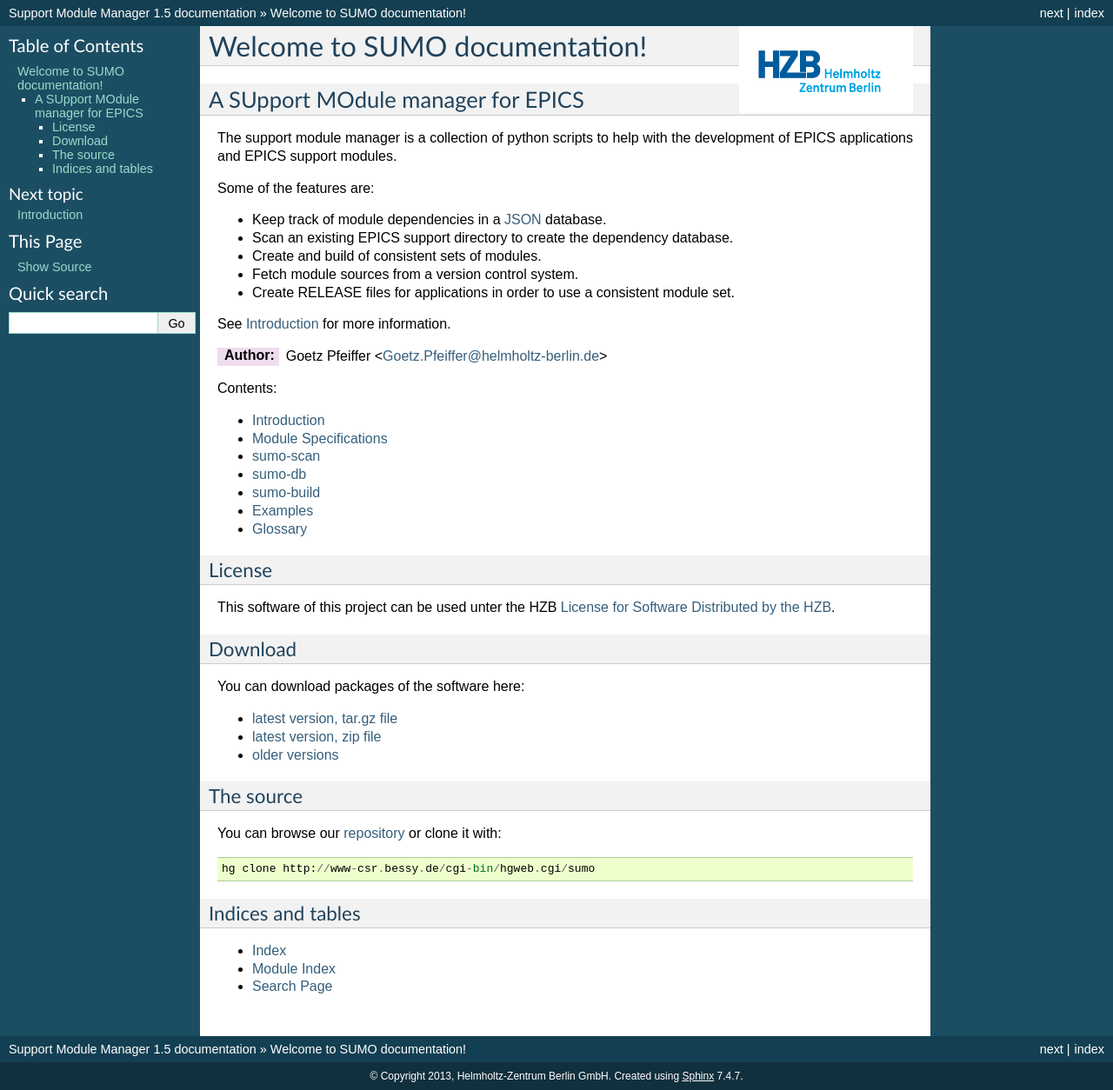
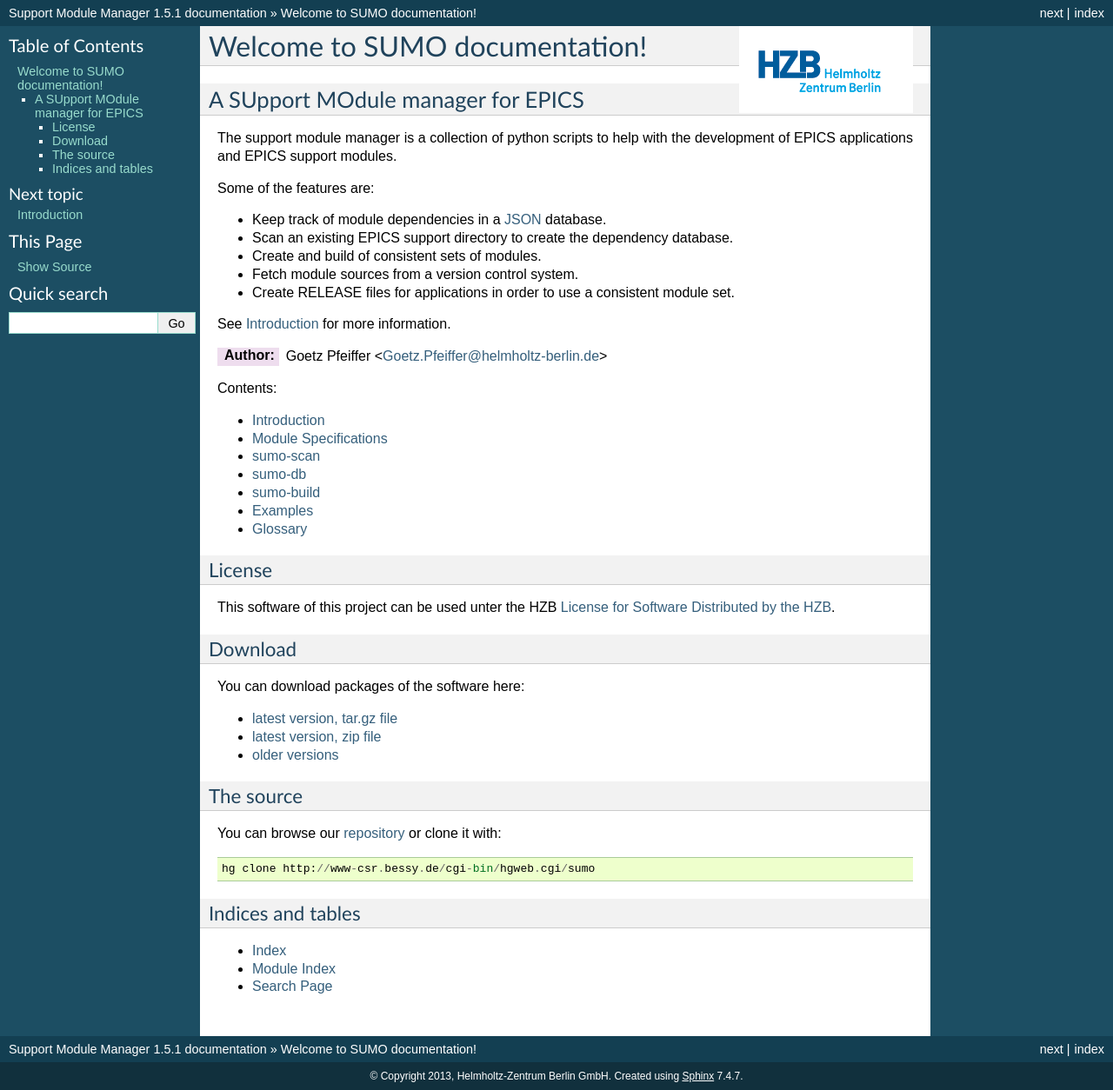
Before and after one commit to klauer/epics-sumo-mirror, a Sphinx documentation site: the page built from doc/index.rst, in a window 1280 px wide. Shown: the whole page at 87% size. Built offline with Sphinx 7.4.7, drawn with Linux system fonts in a browser that asks for light colours.

Commit message:
The version was increased to 1.5.1.

```diff
--- a/doc/conf.py
+++ b/doc/conf.py
@@ -49,7 +49,7 @@
 # built documents.
 #
 # The short X.Y version.
-version = "1.5"
+version = "1.5.1"
 # The full version, including alpha/beta/rc tags.
 release = version
 
--- a/setup.py
+++ b/setup.py
@@ -5,7 +5,7 @@
 See http://docs.python.org/install
 on how to use setup.py
 """
-my_version="1.5"
+my_version="1.5.1"
 
 from distutils.core import setup
 
```
Also changed, not shown: 3 other files.
